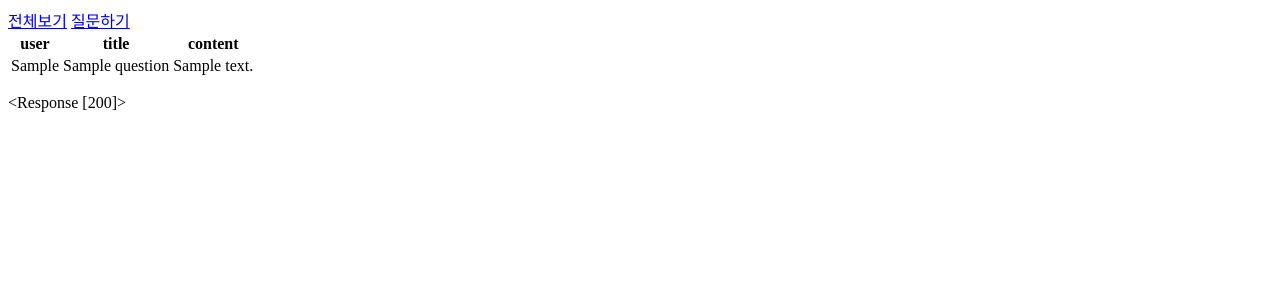
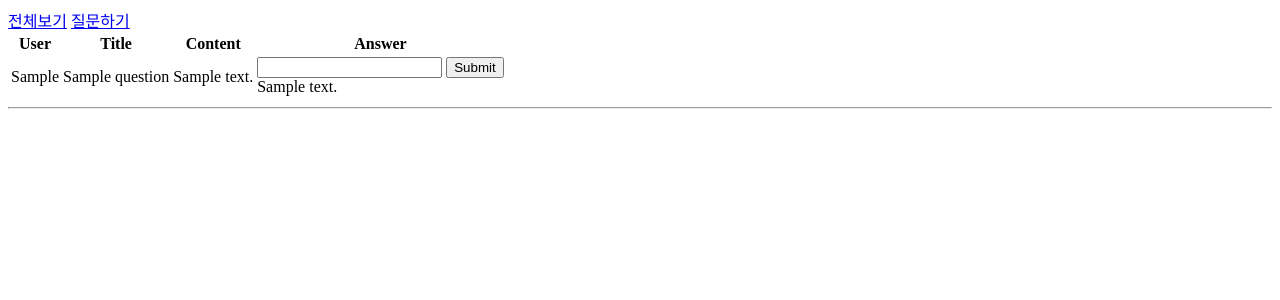
Before and after one commit to betrayers000/05_qna, a Django app: page /questions/ in a window 1280 px wide. Shown: the top 300 px of the page. Run offline with Django 3.2, Linux system fonts and the light colour scheme; tables that the repository leaves empty hold one stand-in row (values such as "Sample post"); data that the repository does not hold is empty.

Commit message:
add answer

```diff
--- a/articles/admin.py
+++ b/articles/admin.py
@@ -1,5 +1,6 @@
 from django.contrib import admin
-from .models import Question
+from .models import Question, Answer
 
 # Register your models here.
 admin.site.register(Question)
+admin.site.register(Answer)
--- a/articles/models.py
+++ b/articles/models.py
@@ -6,3 +6,9 @@ class Question(models.Model):
     content = models.CharField(max_length=100)
     user = models.CharField(max_length=20)
     created_at = models.DateTimeField(auto_now_add=True)
+
+
+class Answer(models.Model):
+    content = models.CharField(max_length=100)
+    # foreignkey를 이용해서 Question과 연결한다. on_delete로 상위 데이터가 삭제되면 같이 삭제한다.
+    question = models.ForeignKey(Question, on_delete=models.CASCADE)
--- a/articles/templates/index.html
+++ b/articles/templates/index.html
@@ -2,17 +2,27 @@
 {% block body %}
   <table>
     <thead>
-      <th>user</th>
-      <th>title</th>
-      <th>content</th>
+      <th>User</th>
+      <th>Title</th>
+      <th>Content</th>
+      <th>Answer</th>
     </thead>
   {% for question in questions %}
     <tbody>
       <td>{{question.user}}</td>
       <td>{{question.title}}</td>
       <td>{{question.content}}</td>
+      <td>
+        <form action="/questions/{{question.id}}/answers/create/">
+          <input type="text" name="content">
+          <input type="submit">
+        </form>
+        {% for answer in question.answer_set.all %}
+          {{answer.content}}
+        {% endfor %}
+      </td>
     </tbody>
   {% endfor %}
   </table>
-  <p>{{res}}</p>
+  <hr>
 {% endblock %}
--- a/articles/urls.py
+++ b/articles/urls.py
@@ -8,4 +8,7 @@ urlpatterns = [
 
     #Read
     path('', views.index),
+
+    #Answer
+    path('<int:question_id>/answers/create/', views.answer_create),
 ]
--- a/articles/views.py
+++ b/articles/views.py
@@ -1,6 +1,6 @@
 from django.shortcuts import render, redirect
-from .models import Question
-import requests
+from .models import Question, Answer
+# import requests
 
 # Create your views here.
 def new(request):
@@ -8,12 +8,12 @@ def new(request):
 
 
 def create(request):
-    #get request info
+    # get request info
     user = request.GET.get('user')
     title = request.GET.get('title')
     content = request.GET.get('content')
 
-    #create db
+    # create db
     question = Question(title=title, content=content, user=user)
     question.save()
     return redirect('/questions/')
@@ -21,9 +21,22 @@ def create(request):
 
 def index(request):
     questions = Question.objects.all()
-    res = requests.get('http://www.naver.com')
+    answers = Answer.objects.all()
+    # res = requests.get('http://www.naver.com')
     context = {
         'questions': questions,
-        'res': res,
+        'answers': answers,
+        # 'res': res,
     }
     return render(request, 'index.html', context)
+
+def answer_create(request, question_id):
+    # get answer info
+    content = request.GET.get('content')
+    # get question object
+    question = Question.objects.get(id=question_id)
+    # create answer db
+    # question id를 넣어주는게 아니라 객체 자체를 넣어줘야한다.
+    answer = Answer(content=content, question=question)
+    answer.save()
+    return redirect('/questions/')
```
Also changed, not shown: articles/migrations/0002_answer.py (added).
